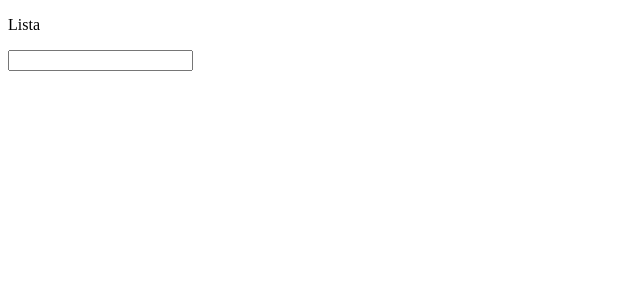
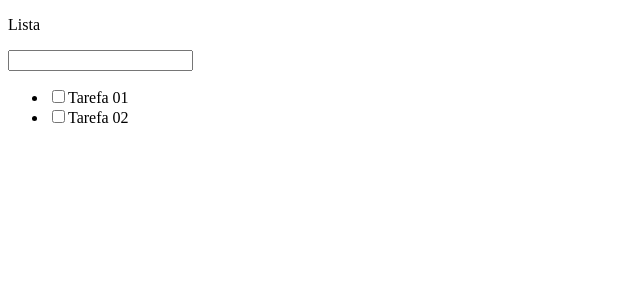
Before and after one commit to DerickSena/rctaulas, a React (Create React App) app: page /pagina-inicial in a window 1280 px wide. Shown: the top 300 px of the page, without its empty margins (0-640 px from the left). Built offline with nearby package versions, Linux system fonts and the light colour scheme; data requests are answered from the project's data file.

Commit message:
feat:Puxando Tarefa no dashboard

```diff
--- a/src/app/pages/dashboard/Dashboard.tsx
+++ b/src/app/pages/dashboard/Dashboard.tsx
@@ -1,13 +1,22 @@
-import {useCallback, useState} from "react";
+import {useCallback, useEffect, useState} from "react";
 
-interface ITarefa{
-    title:string;
-    isCompleted:boolean;
-    id:number;
-}
+import { ITarefa, TarefasServices } from "../../shared/services/api/tarefas/TarefasServices";
+import { ApiException } from "../../shared/services/api/ApiException";
+
 
 export const Dashboard = () => {
     const [lista,setLista] = useState<ITarefa[]>([]);
+
+    useEffect(()=> {
+        TarefasServices.getAll()
+        .then((result)=>{
+            if(result instanceof ApiException){
+                alert(result.message);
+            }else{
+                setLista(result);
+            }
+        })
+    },[])
 
     const handleInputKeyDown:React.KeyboardEventHandler<HTMLInputElement>  = useCallback((e)=>{
         if(e.key === 'Enter'){
--- a/src/app/shared/services/api/tarefas/TarefasServices.ts
+++ b/src/app/shared/services/api/tarefas/TarefasServices.ts
@@ -1,7 +1,7 @@
 import { Api } from "../ApiConfig";
 import { ApiException } from "../ApiException";
 
-interface ITarefa{
+export interface ITarefa{
     title:string;
     isCompleted:boolean;
     id:number;
```
